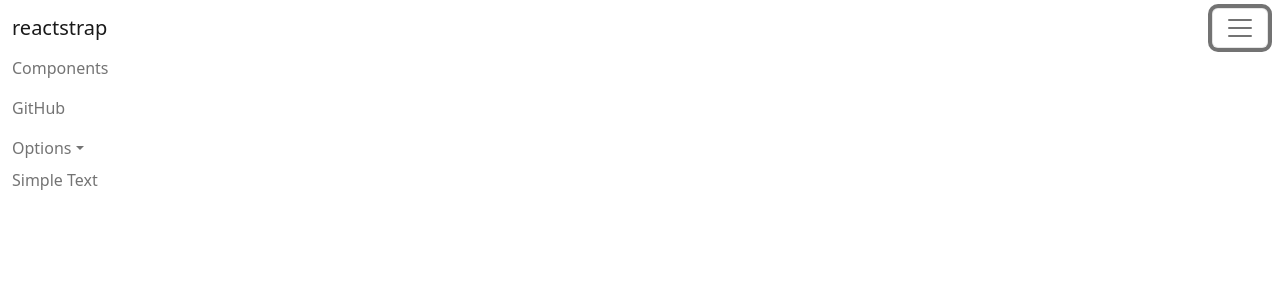
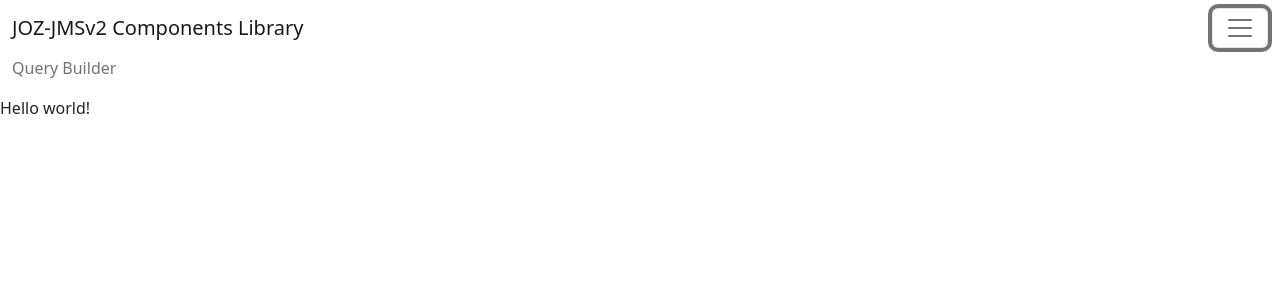
Before and after one commit to Cengizism/jms2-components, a React (Create React App) app: page / in a window 1280 px wide. Both pictures are taken after a click on the button 1240 px from the left and 28 px from the top of the page. Shown: the top 300 px of the page. Built offline with nearby package versions, Linux system fonts and the light colour scheme.

Commit message:
Installed and configured router

```diff
--- a/package.json
+++ b/package.json
@@ -13,6 +13,7 @@
     "bootstrap": "^5.2.3",
     "react": "^18.2.0",
     "react-dom": "^18.2.0",
+    "react-router-dom": "^6.8.2",
     "react-scripts": "5.0.1",
     "reactstrap": "^9.1.6",
     "typescript": "^4.9.5",
--- a/src/App.tsx
+++ b/src/App.tsx
@@ -1,58 +1,11 @@
-import React, { useState } from 'react';
-import {
-  Collapse,
-  Navbar,
-  NavbarToggler,
-  NavbarBrand,
-  Nav,
-  NavItem,
-  NavLink,
-  UncontrolledDropdown,
-  DropdownToggle,
-  DropdownMenu,
-  DropdownItem,
-  NavbarText,
-} from 'reactstrap';
-
-
+import React from 'react';
 import './App.css';
 
 function App() {
-    const [isOpen, setIsOpen] = useState(false);
-
-  const toggle = () => setIsOpen(!isOpen);
-
   return (
-    <div>
-      <Navbar>
-        <NavbarBrand href="/">reactstrap</NavbarBrand>
-        <NavbarToggler onClick={toggle} />
-        <Collapse isOpen={isOpen} navbar>
-          <Nav className="me-auto" navbar>
-            <NavItem>
-              <NavLink href="/components/">Components</NavLink>
-            </NavItem>
-            <NavItem>
-              <NavLink href="https://github.com/reactstrap/reactstrap">
-                GitHub
-              </NavLink>
-            </NavItem>
-            <UncontrolledDropdown nav inNavbar>
-              <DropdownToggle nav caret>
-                Options
-              </DropdownToggle>
-              <DropdownMenu end>
-                <DropdownItem>Option 1</DropdownItem>
-                <DropdownItem>Option 2</DropdownItem>
-                <DropdownItem divider />
-                <DropdownItem>Reset</DropdownItem>
-              </DropdownMenu>
-            </UncontrolledDropdown>
-          </Nav>
-          <NavbarText>Simple Text</NavbarText>
-        </Collapse>
-      </Navbar>
-    </div>
+    <>
+    <span>Hello world!</span>
+    </>
   );
 }
 
--- /dev/null
+++ b/src/Components/Page/Header.tsx
@@ -0,0 +1,33 @@
+import React, { useState } from 'react';
+import {
+  Collapse,
+  Navbar,
+  NavbarToggler,
+  NavbarBrand,
+  Nav,
+  NavItem,
+  NavLink,
+} from 'reactstrap';
+
+function Header() {
+    const [isOpen, setIsOpen] = useState(false);
+    const toggle = () => setIsOpen(!isOpen);
+
+    return (
+        <div>
+        <Navbar>
+            <NavbarBrand href="/">JOZ-JMSv2 Components Library</NavbarBrand>
+            <NavbarToggler onClick={toggle} />
+            <Collapse isOpen={isOpen} navbar>
+            <Nav className="me-auto" navbar>
+                <NavItem>
+                <NavLink href="/query-builder/">Query Builder</NavLink>
+                </NavItem>
+            </Nav>
+            </Collapse>
+        </Navbar>
+        </div>
+    );
+}
+
+export default Header;
--- /dev/null
+++ b/src/Components/Querier/Querier.tsx
@@ -0,0 +1,12 @@
+function Querier() {
+    // const [isOpen, setIsOpen] = useState(false);
+    // const toggle = () => setIsOpen(!isOpen);
+
+    return (
+        <div>
+        <span>Querier</span>
+        </div>
+    );
+}
+
+export default Querier;
--- a/src/index.tsx
+++ b/src/index.tsx
@@ -1,16 +1,35 @@
 import React from 'react';
 import ReactDOM from 'react-dom/client';
+import {
+  createBrowserRouter,
+  RouterProvider,
+} from "react-router-dom";
+
 import './index.css';
 import 'bootstrap/dist/css/bootstrap.min.css';
 import App from './App';
 import reportWebVitals from './reportWebVitals';
+import Header from './Components/Page/Header';
+import Querier from './Components/Querier/Querier';
+
+const router = createBrowserRouter([
+  {
+    path: "/",
+    element: <App />,
+  },
+  {
+    path: "/query-builder",
+    element: <Querier />,
+  },
+]);
 
 const root = ReactDOM.createRoot(
   document.getElementById('root') as HTMLElement
 );
 root.render(
   <React.StrictMode>
-    <App />
+    <Header />
+    <RouterProvider router={router} />
   </React.StrictMode>
 );
 
```
Also changed, not shown: 1 other file (tests, documents, lock files or other folders).
